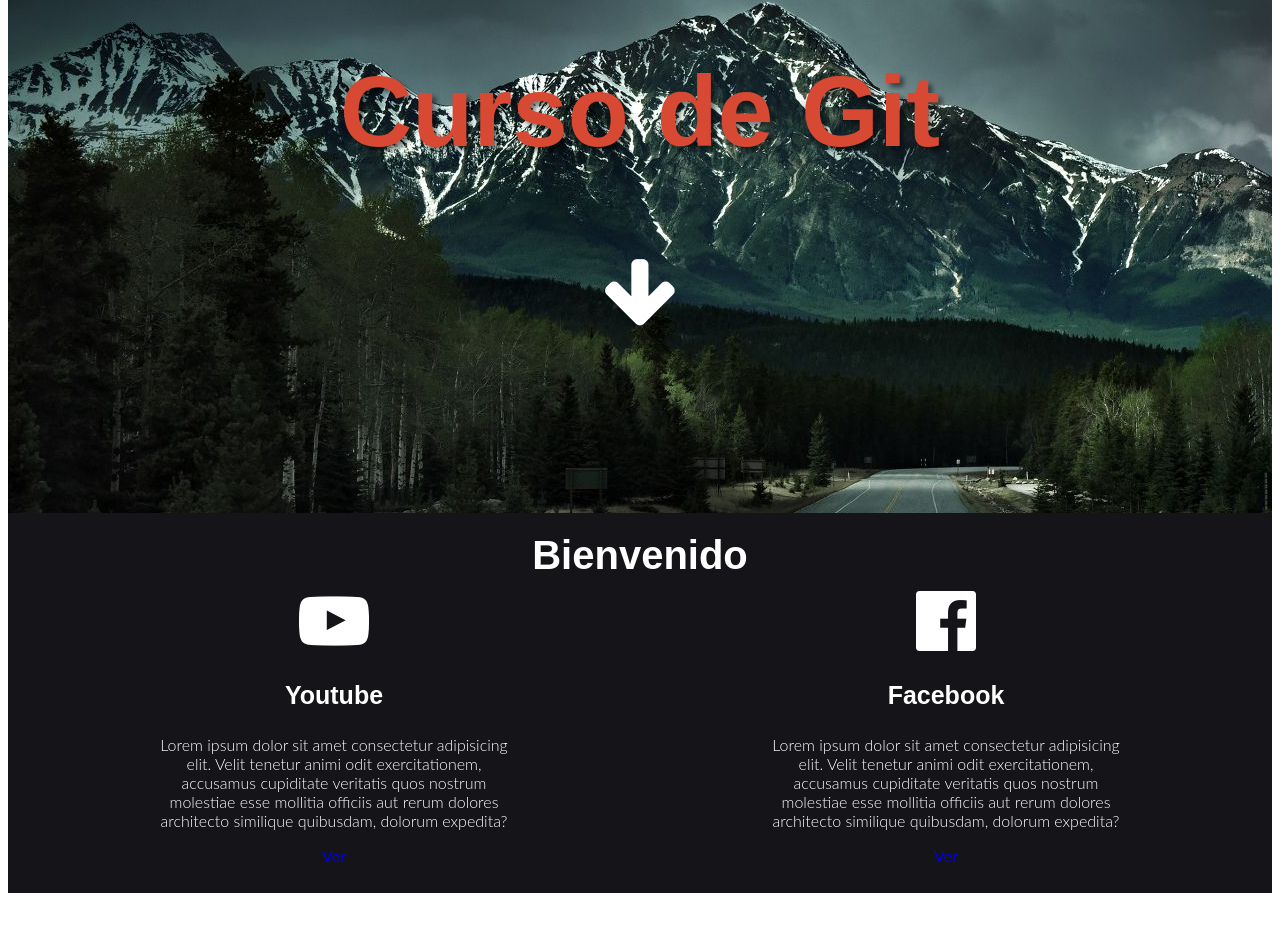
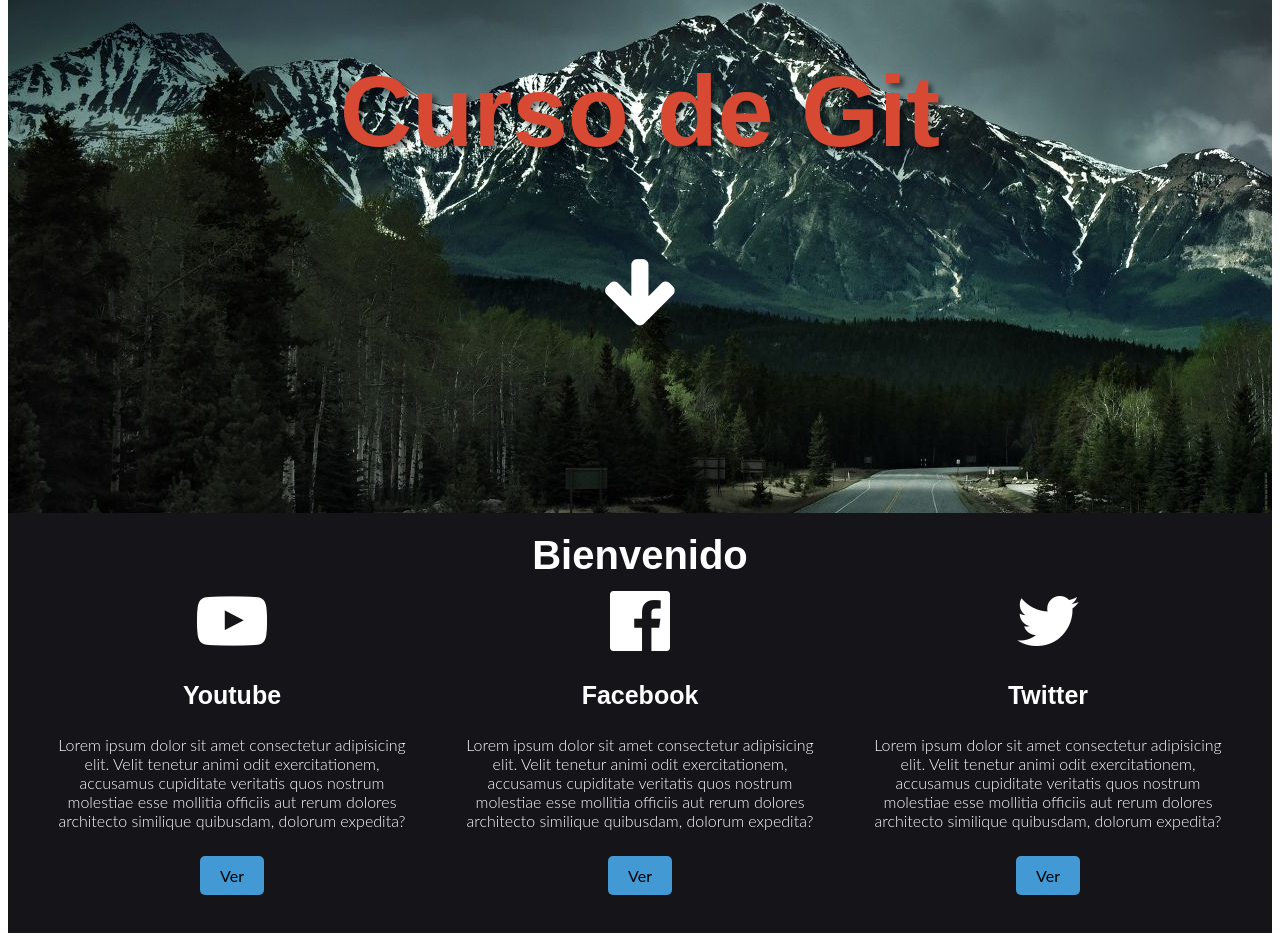
Before and after one commit to adocon46/GitFacilito, a plain HTML site: page index.html in a window 1280 px wide. Shown: the part 295-1236 px from the top of the page. Before the commit the page ends 1196 px from the top, so only its background shows below. Drawn offline with Linux system fonts and the light colour scheme.

Commit message:
Se agrego twitter y se cambio los estilos

```diff
--- a/index.html
+++ b/index.html
@@ -48,6 +48,13 @@
                     <a href="#", class="btn">Ver</a>
                 </article>
 
+                <article class="block">
+                    <i class="icon-social fa fa-twitter"></i>
+                    <h3>Twitter</h3>
+                    <p>Lorem ipsum dolor sit amet consectetur adipisicing elit. Velit tenetur animi odit exercitationem, accusamus cupiditate veritatis quos nostrum molestiae esse mollitia officiis aut rerum dolores architecto similique quibusdam, dolorum expedita?</p>
+                    <a href="#", class="btn">Ver</a>
+                </article>
+
             </div>
         </section>
     </body>
--- a/styles/styles.css
+++ b/styles/styles.css
@@ -77,6 +77,16 @@ p{
     font-size: 70px;
 }
 
+.btn{
+    padding: 10px 20px;
+    border-radius: 5px;
+    border: #D4C31C;
+    background-color: #4299D4;
+    color: black;
+    margin: 10px 0;
+    display: inline-block;
+}
+
 /* Animación */
 @keyframes float{
     50%{
```
